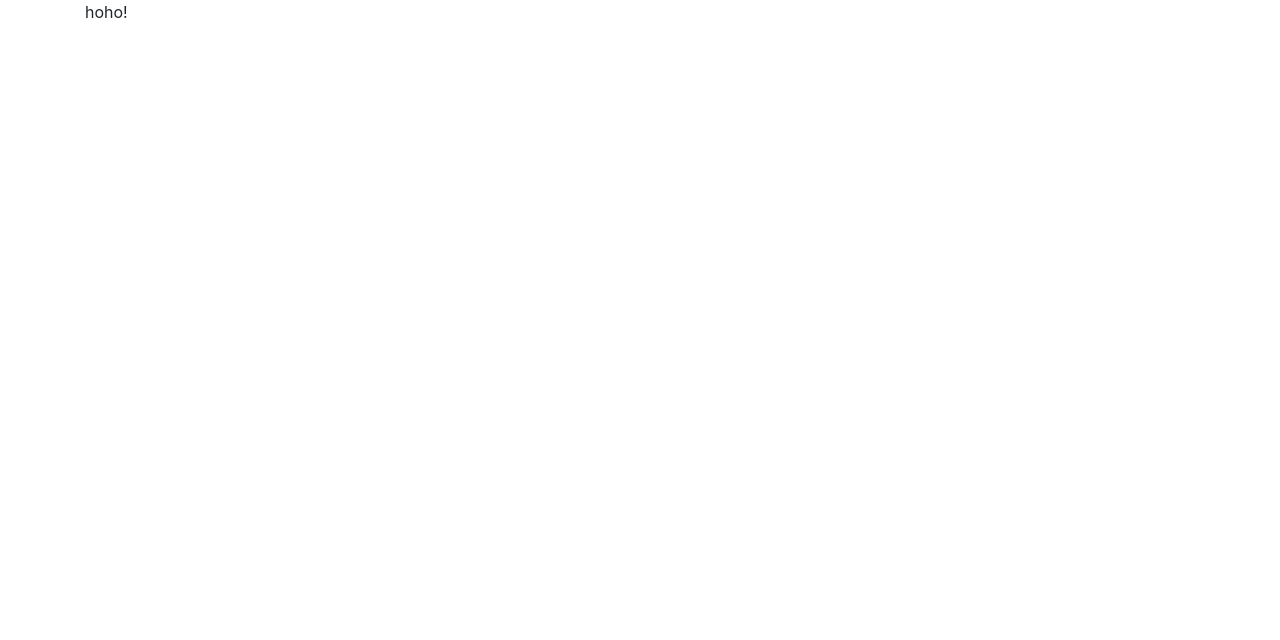
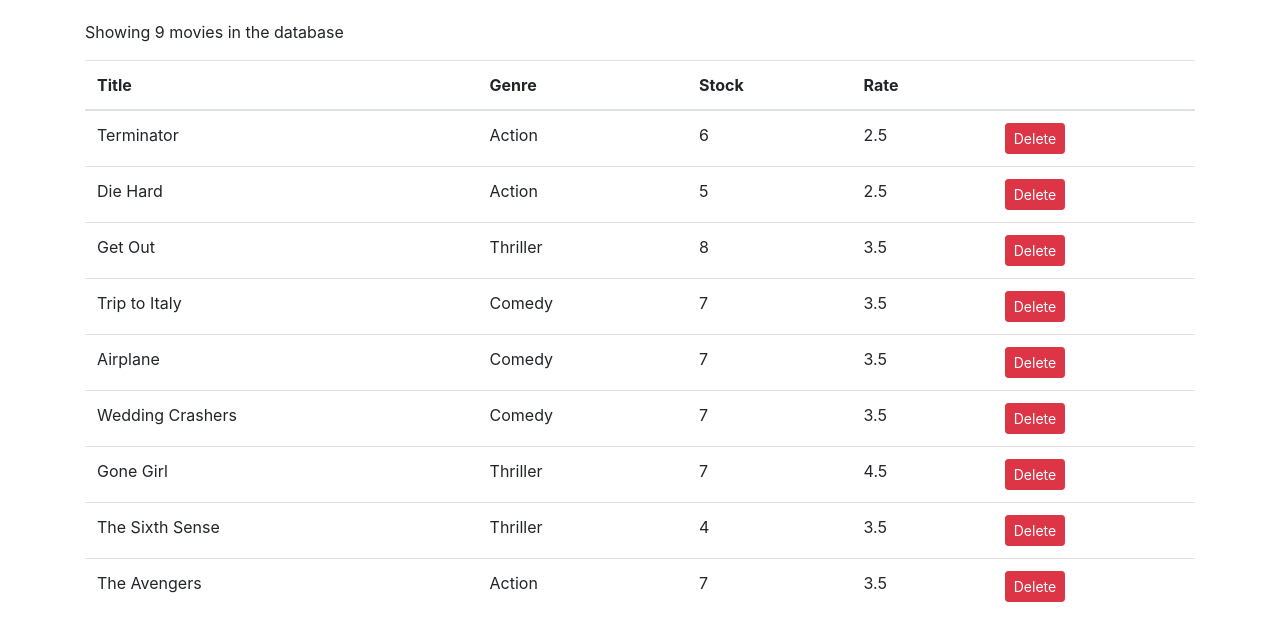
Before and after one commit to jadidihosein68/react-tut, a React (Create React App) app in the folder react-tut/: page / in a window 1280 px wide. Shown: the top 640 px of the page. Built offline with nearby package versions, Linux system fonts and the light colour scheme.

Commit message:
finishe toturial 3 !

```diff
--- a/react-tut/src/App.js
+++ b/react-tut/src/App.js
@@ -1,11 +1,12 @@
 import React, { Component } from 'react';
 import './App.css';
+import Movies from './components/movies'
 
 class App extends Component {
   render() {
     return (
       <main role="main" className="container">
-         hoho!
+         <Movies></Movies>
       </main>
     );
   }
--- /dev/null
+++ b/react-tut/src/components/movies.jsx
@@ -0,0 +1,60 @@
+import React, { Component } from "react";
+
+import { getMovies } from "../services/fakeMovieService";
+
+class Movies extends Component {
+  state = {
+    movies: getMovies(),
+  };
+
+
+
+  handleDelete = (movie) => {
+console.log(movie);
+
+const _movies = this.state.movies.filter(m=>m._id!==movie._id);
+
+this.setState({movies : _movies});
+
+  }
+
+
+  render() {
+
+    const {length : count} = this.state.movies; // length known as count.
+
+    if (count === 0)
+    return <p>there are no movies in the database.</p>
+
+
+    return (
+        <React.Fragment>
+        <p>Showing {count} movies in the database</p>
+      <table className="table">
+        <thead>
+          <tr >
+            <th>Title</th>
+            <th>Genre</th>
+            <th>Stock</th>
+            <th>Rate</th>
+            <th></th>
+          </tr>
+        </thead>
+        <tbody>
+          {this.state.movies.map((movie) => (
+            <tr key={movie._id}>
+              <td>{movie.title}</td>
+              <td>{movie.genre.name}</td>
+              <td>{movie.numberInStock}</td>
+              <td>{movie.dailyRentalRate}</td>
+              <td><button onClick={()=>this.handleDelete(movie)} className="btn btn-danger btn-sm">Delete</button></td>
+            </tr>
+          ))}
+        </tbody>
+      </table>
+      </React.Fragment>
+    );
+  }
+}
+
+export default Movies;
--- a/react-tut/src/index.css
+++ b/react-tut/src/index.css
@@ -1,5 +1,5 @@
 body {
   margin: 0;
-  padding: 0;
+  padding: 20px 0 0 0;
   font-family: sans-serif;
 }
```
